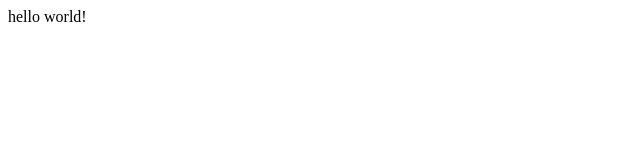
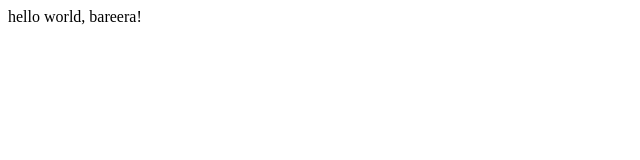
Before and after one commit to bareera-fatima/testing-demo, a plain HTML site: page index.html in a window 1280 px wide. Shown: the full height of the page, 0-640 px from the left. Drawn offline with Linux system fonts and the light colour scheme.

Commit message:
Addedd bareera

```diff
--- a/index.html
+++ b/index.html
@@ -1,3 +1,3 @@
 <p>
-    hello world!
+    hello world, bareera!
 </p>
```
